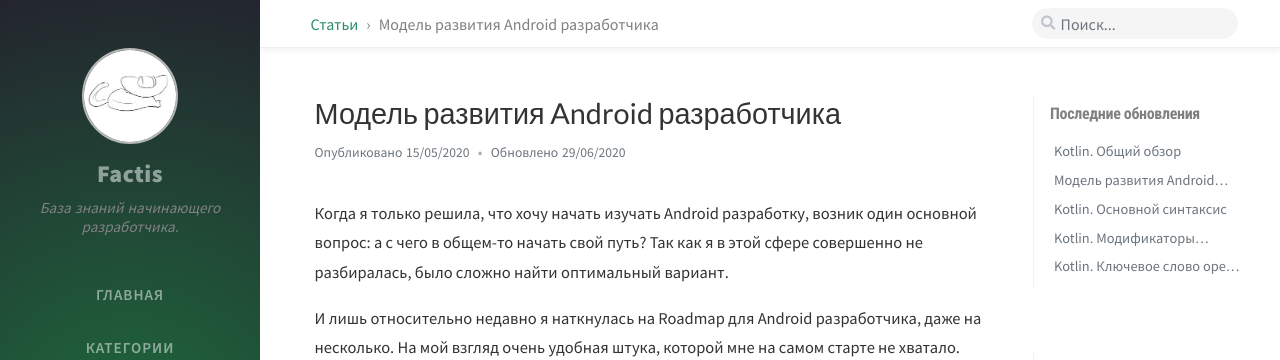
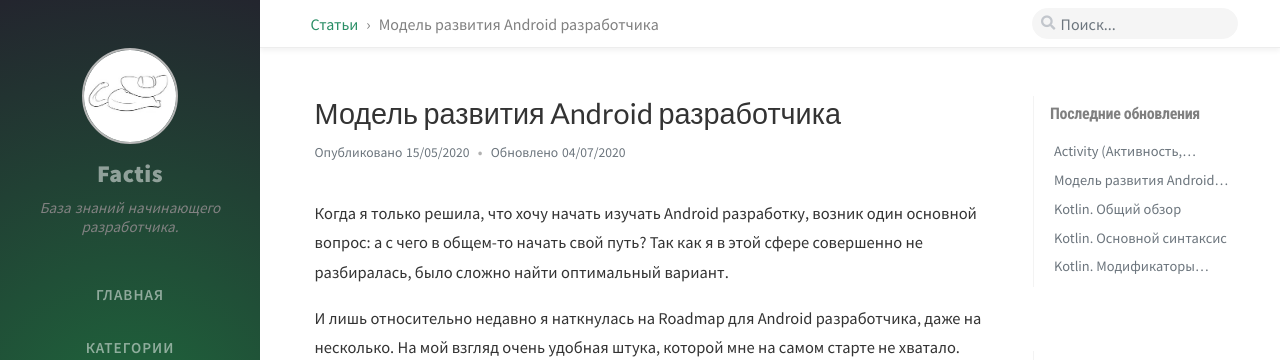
Before and after one commit to Bimlibik/bimlibik.github.io, a Jekyll site: the page built from _posts/2020-05-14-roadmap-android-developer.md, in a window 1280 px wide and 900 px high. Shown: the top 360 px of the window. Built offline with Jekyll 4.4.1, drawn with Linux system fonts in a browser that asks for light colours; nearby versions of some CDN libraries; comment, search, counter and statistics services are not loaded.

Commit message:
[Automation] Updated the Tags, Lastmod for post(s).

```diff
--- a/_data/updates.yml
+++ b/_data/updates.yml
@@ -1,3 +1,6 @@
+-
+  filename: 'android-activity'
+  lastmod: '2020-07-06 21:28:58 +0800'
 -
   filename: 'kotlin-visibility-modifiers'
   lastmod: '2020-06-07 17:14:49 +0800'
@@ -27,7 +30,7 @@
   lastmod: '2020-05-18 18:10:10 +0800'
 -
   filename: 'roadmap-android-developer'
-  lastmod: '2020-06-29 18:38:28 +0800'
+  lastmod: '2020-07-04 01:37:17 +0800'
 -
   filename: 'post-template'
   lastmod: '2020-05-15 20:08:24 +0800'
--- /dev/null
+++ b/tags/abstract-class.html
@@ -0,0 +1,5 @@
+---
+layout: tag
+title: abstract class
+tag: abstract class
+---
--- /dev/null
+++ b/tags/interfaces.html
@@ -0,0 +1,5 @@
+---
+layout: tag
+title: interfaces
+tag: interfaces
+---
```
